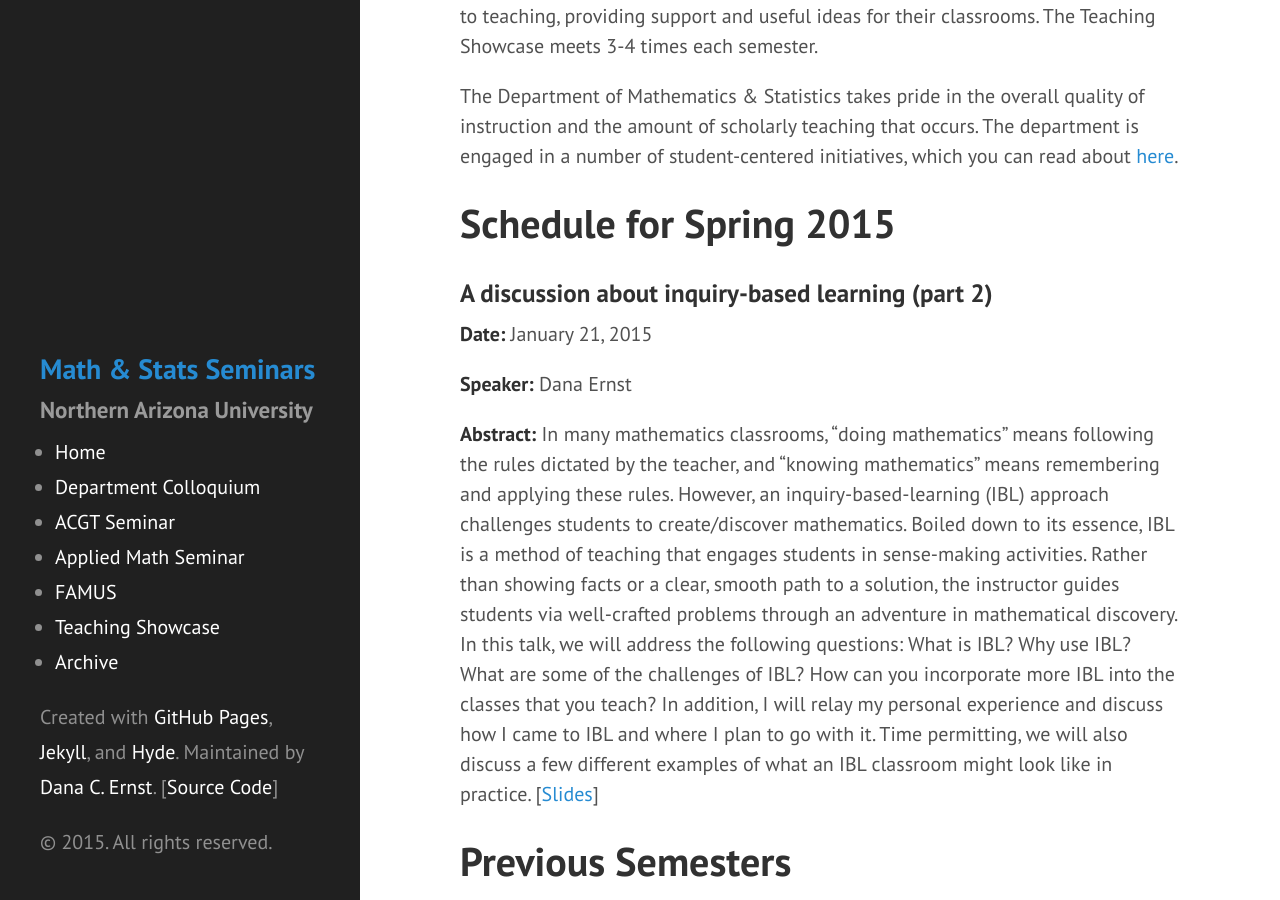
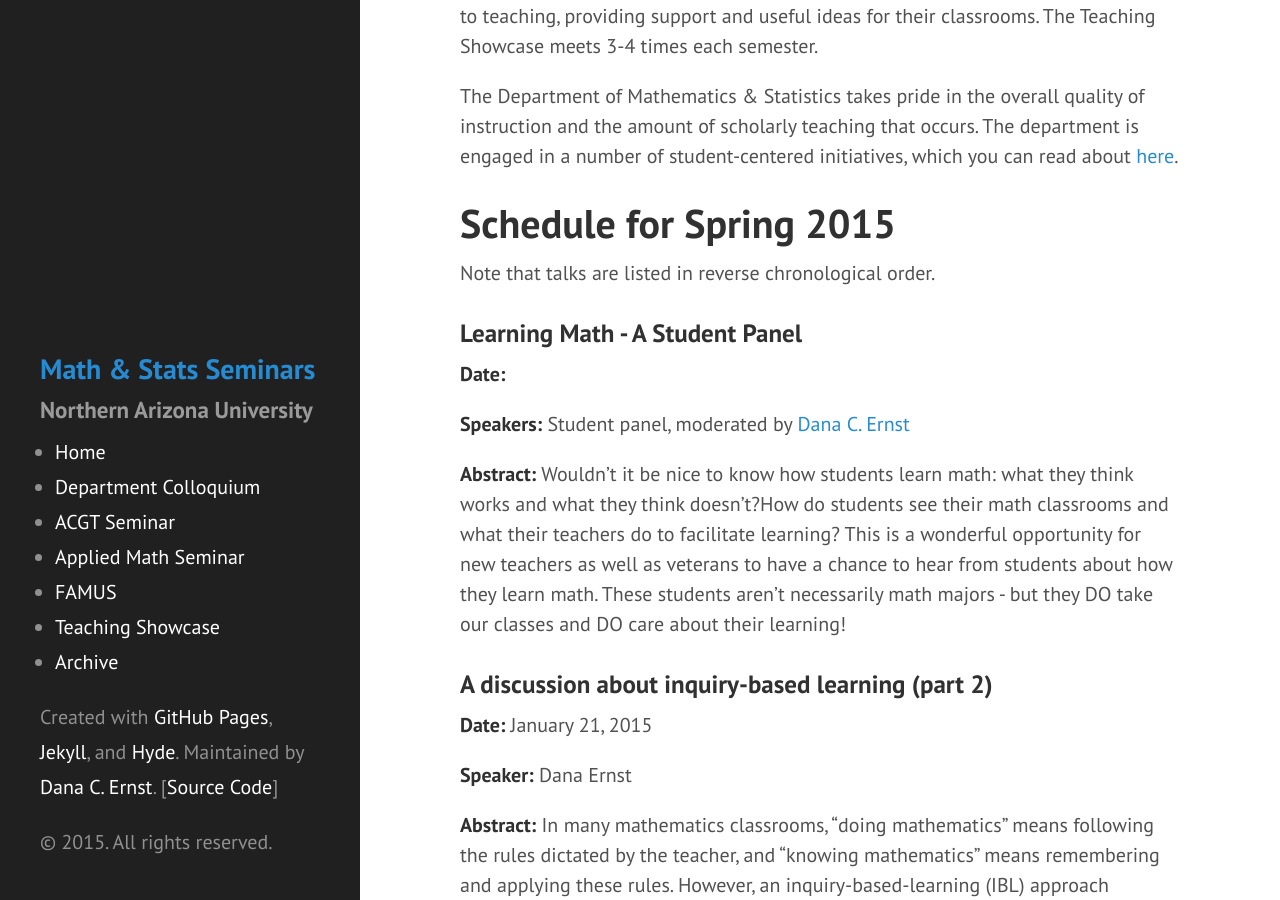
Before and after one commit to NAUMathStat/seminars, a Jekyll site: the page built from teachingSpring2015.md, in a window 1280 px wide and 900 px high, scrolled down 409 px. Built offline with Jekyll 4.4.1, drawn with Linux system fonts in a browser that asks for light colours; Markdown is read by kramdown in place of the engine named in the settings.

Commit message:
Update to Teaching Showcase

```diff
--- a/teachingSpring2015.md
+++ b/teachingSpring2015.md
@@ -8,6 +8,16 @@ The Teaching Showcase provides an opportunity for professional development focus
 The Department of Mathematics & Statistics takes pride in the overall quality of instruction and the amount of scholarly teaching that occurs. The department is engaged in a number of student-centered initiatives, which you can read about [here](http://nau.edu/CEFNS/NatSci/Math/Innovative-Teaching/).
 
 # Schedule for Spring 2015 #
+
+Note that talks are listed in reverse chronological order.
+
+### Learning Math - A Student Panel ###
+
+**Date:**
+
+**Speakers:** Student panel, moderated by [Dana C. Ernst](http://danaernst.com)
+
+**Abstract:**  Wouldn't it be nice to know how students learn math: what they think works and what they think doesn't?How do students see their math classrooms and what their teachers do to facilitate learning? This is a wonderful opportunity for new teachers as well as veterans to have a chance to hear from students about how they learn math. These students aren't necessarily math majors - but they DO take our classes and DO care about their learning!
 
 ### A discussion about inquiry-based learning (part 2) ###
 
```
